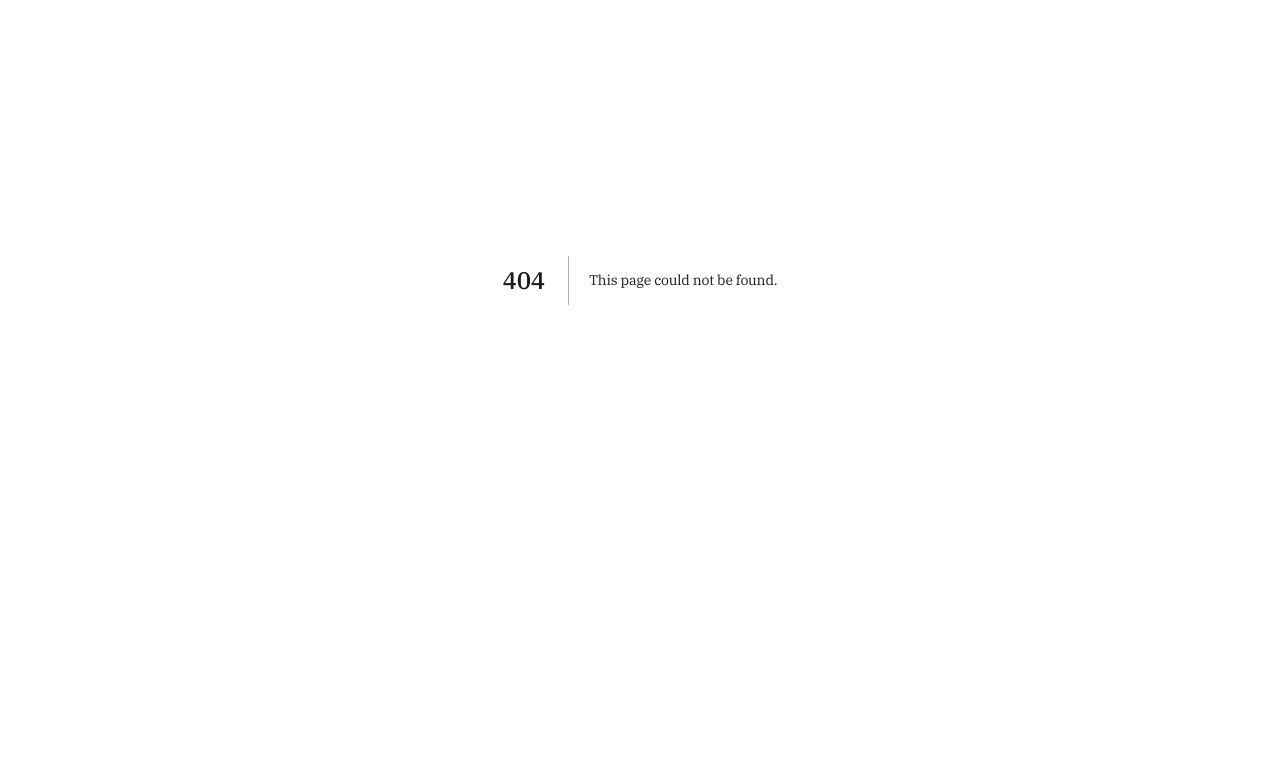
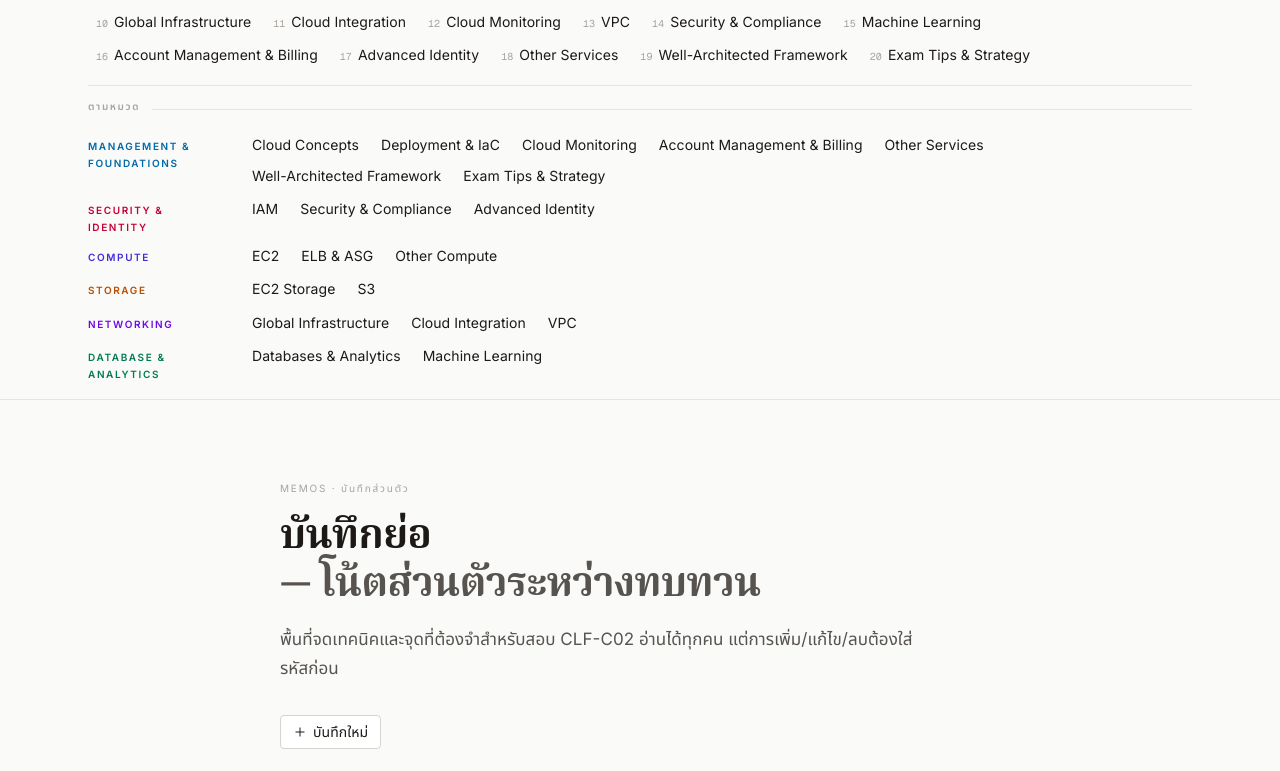
Before and after one commit to dragonfore4/AWS-CPP, a Next.js app: page /memos in a window 1280 px wide. Before the commit this address had no page. Shown: the part 120-891 px from the top of the page. Before the commit the page ends 800 px from the top, so only its background shows below. Built offline with nearby package versions, Linux system fonts and the light colour scheme; no server answers; the database is empty.

Commit message:
feat(memos): add /memos route and seed file

```diff
--- /dev/null
+++ b/app/memos/page.tsx
@@ -0,0 +1,41 @@
+import type { Metadata } from "next";
+import Navbar from "@/components/Navbar";
+import Footer from "@/components/Footer";
+import MemosPageClient from "@/components/memos/MemosPageClient";
+
+export const metadata: Metadata = {
+  title: "Memos · บันทึกย่อ — AWS CLF-C02",
+  description: "บันทึกส่วนตัวระหว่างทบทวนสอบ AWS Cloud Practitioner",
+};
+
+export default function MemosPage() {
+  return (
+    <>
+      <Navbar />
+
+      <main className="flex-1">
+        <section className="mx-auto max-w-3xl px-4 pt-16 pb-8 sm:px-6 sm:pt-20">
+          <div className="text-[10px] uppercase tracking-[0.18em] text-[var(--ink-faint)]">
+            Memos · บันทึกส่วนตัว
+          </div>
+          <h1 className="mt-3 font-serif text-3xl leading-[1.15] text-[var(--ink)] sm:text-[2.5rem]">
+            บันทึกย่อ
+            <span className="block text-[var(--ink-muted)]">
+              — โน้ตส่วนตัวระหว่างทบทวน
+            </span>
+          </h1>
+          <p className="mt-5 max-w-[60ch] text-[var(--ink-muted)]">
+            พื้นที่จดเทคนิคและจุดที่ต้องจำสำหรับสอบ CLF-C02 อ่านได้ทุกคน
+            แต่การเพิ่ม/แก้ไข/ลบต้องใส่รหัสก่อน
+          </p>
+        </section>
+
+        <section className="mx-auto max-w-3xl px-4 pb-20 sm:px-6">
+          <MemosPageClient />
+        </section>
+      </main>
+
+      <Footer />
+    </>
+  );
+}
--- /dev/null
+++ b/data/memos-seed.ts
@@ -0,0 +1,12 @@
+import type { Memo } from "@/types/memo";
+
+/**
+ * Manual offline snapshot of the Supabase `memos` table.
+ *
+ * The site does NOT read from this file at runtime. It exists so the user
+ * can paste an `INSERT` script back into the Supabase SQL editor if the
+ * table is wiped (accepted risk in the design spec).
+ *
+ * Update by running a Supabase export and replacing the array below.
+ */
+export const memosSeed: Memo[] = [];
```
